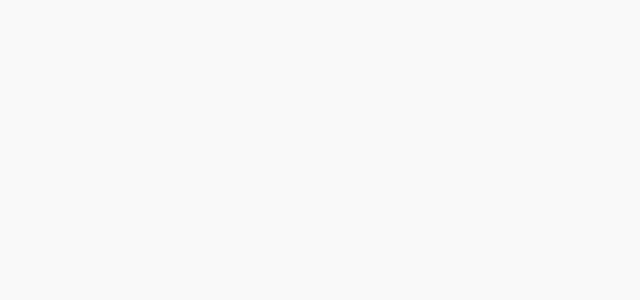
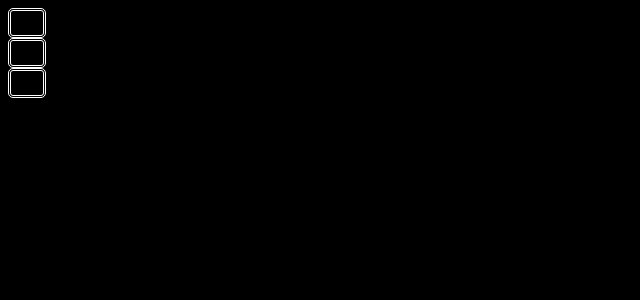
Before and after one commit to aGuyEatingRamen/Vampsire, a Vue app in the folder vue-app/: page / in a window 1280 px wide. Shown: the top 300 px of the page, without its empty margins (0-640 px from the left). Built offline with nearby package versions, Linux system fonts and the light colour scheme.

Commit message:
TEST: Got buttons and story div in place for future.

```diff
--- a/vue-app/src/Game.vue
+++ b/vue-app/src/Game.vue
@@ -1,3 +1,5 @@
+/* main components fro veiw */
+
 <script>
 import SceneView from './components/Scene.vue'
 import StoryView from './components/Story.vue'
@@ -22,6 +24,8 @@ export default {
 </script>
 
 <template>
+  <StoryView v-if="state"/>
+  <SceneView v-else/>
 </template>
 
 <style scoped>
--- a/vue-app/src/components/Scene.vue
+++ b/vue-app/src/components/Scene.vue
@@ -4,7 +4,7 @@
 //  Clickable arrow icons trigger special evenst and dialogues, inetractions, kinda like mini mini sidequests and interactions with the story
 
 import ClickAction from "./scene_components/ClickAction.vue"
-import SpecialDialogue from "./scene_components/SpecialDialogue"
+import SpecialDialogue from "./scene_components/SpecialDialogue.vue"
 
 export default {
   components: {
--- a/vue-app/src/components/Story.vue
+++ b/vue-app/src/components/Story.vue
@@ -3,10 +3,13 @@
 // This is where teh story etxt is displayed along witgh the deceisons afetr.
 // the plan is that story text itself will have like the letter by letter flowing kinda of loading appearance
 // Then the clickable decesion buttons appear
-
+import StoryText from "./story_component/StoryText.vue"
+import Decesion from "./story_component/DecesionButton.vue"
 
 export default {
   components: {
+    Decesion,
+    StoryText
   },
   data() {
     return {
@@ -14,6 +17,7 @@ export default {
     }
   },
   methods: {
+
   },
   computed: {
   },
@@ -29,6 +33,28 @@ export default {
 
 
 <template>
+    <StoryText/>
+    <Decesion/>
+</template>
 
 
-</template>
+
+
+<style>
+  *{
+   background-color: black;
+  }
+  .choice-button {
+    display: flex;
+    align-items: center;
+    background: transparent;
+    color: #ff0000;
+    text-shadow: 0 0 5px #ff0000;
+    font-size: 1.1rem;
+    padding: 0.75rem 1rem;
+    border: 3px double white;
+    border-radius: 5px;
+    cursor: pointer;
+    transition: background-color 0.3s ease;
+  }
+</style>
--- a/vue-app/src/components/story_component/DecesionButton.vue
+++ b/vue-app/src/components/story_component/DecesionButton.vue
@@ -10,4 +10,14 @@
 
 
 
-<template></template>
+<template>
+    <div class="choices hidden" id="choices">
+        <button class="choice-button">
+        </button>
+        <button class="choice-button">
+        </button>
+        <button class="choice-button">
+        </button>
+    </div>
+
+</template>
--- a/vue-app/src/components/story_component/StoryText.vue
+++ b/vue-app/src/components/story_component/StoryText.vue
@@ -3,10 +3,30 @@
 // Gonna plan out Story and Lore here
 // This is going to be the logic that will send up teh story etxt using json
 // Retrieve them from story.json and then shoot them up the DOM
+import storyJson from "../../assets/data/story.json"
+
+export default {
+  components: {
+
+  },
+  data() {
+    return {
+      state: true
+    }
+  },
+  methods: {
+  },
+  computed: {
+  },
+  mounted() {
+  }
+}
 
 </script>
 
 
 
 
-<template></template>
+<template>
+    <div class="story" id="story"></div>
+</template>
```
Also changed, not shown: vue-app/src/App.vue (+23 -1 lines).
